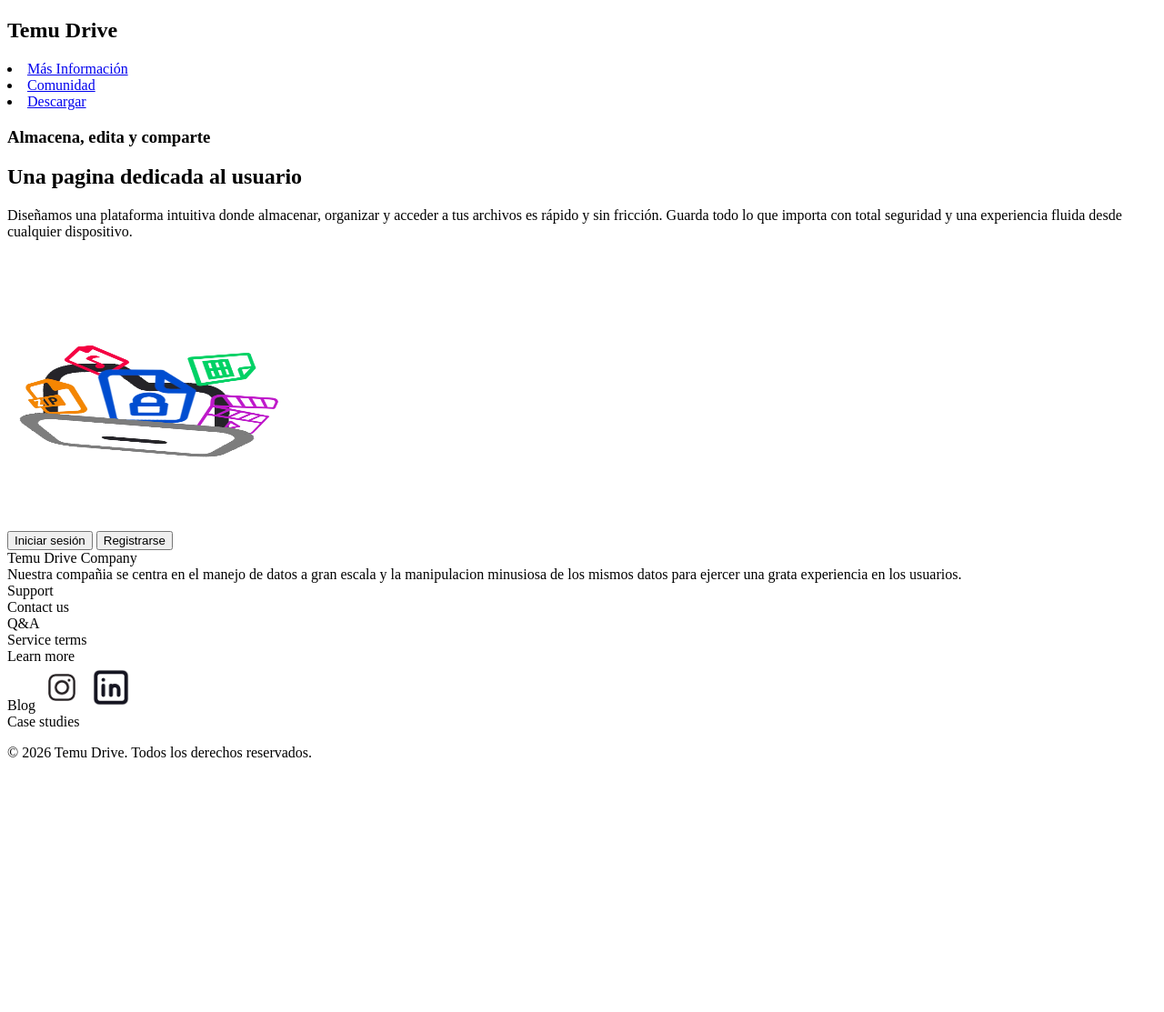
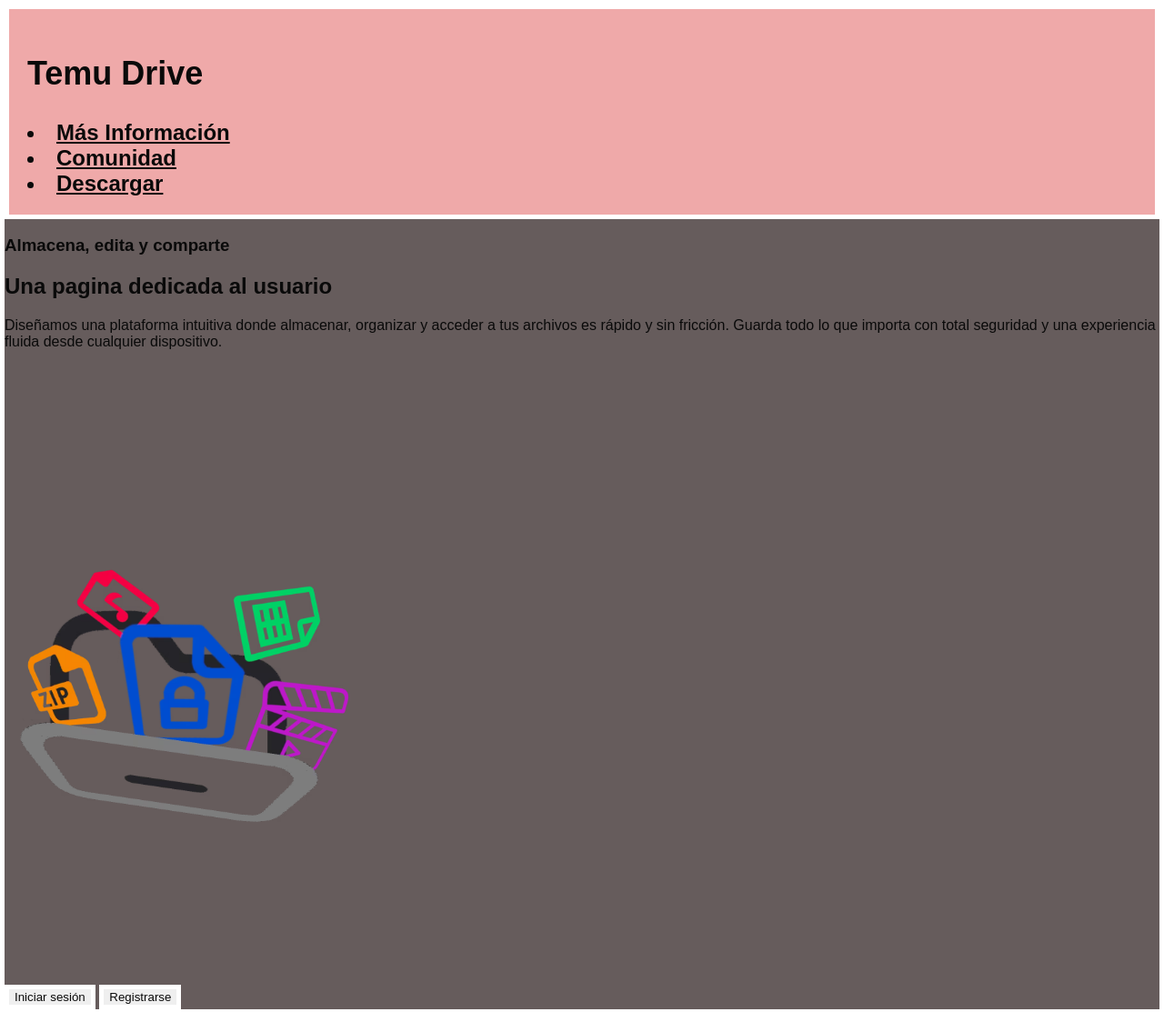
Before and after one commit to chopon7/proyecto_almacenamiento, a plain HTML site: page index.html in a window 1280 px wide. Shown: the top 1113 px of the page at 91% size. Before the commit the page ends 853 px from the top, so only its background shows below. Drawn offline with Linux system fonts and the light colour scheme.

Commit message:
Se agrego la edicion 1

```diff
--- a/css/styles.css
+++ b/css/styles.css
@@ -0,0 +1,37 @@
+*{
+    color: rgb(10, 10, 10);
+}
+
+.border {
+    border: 5px solid white;
+}
+
+header {
+    border: 5px solid white;
+    background-color: #efa9a9;
+    padding: 20px;
+    font-size: 24px;
+    font-weight: bold;
+}
+
+body {
+    border: 5px solid white;
+    background-color: #665c5c;
+    font-family: Arial, sans-serif;
+    margin: 0;
+    padding: 0;
+}
+
+footer {
+    border: 5px solid white;
+    background-color: #88a14a;
+    padding: 10px;
+    font-size: 14px;
+    text-align: center;
+    color: white;
+}
+
+#img-principal {
+    width: 30%;
+    height: auto;
+}
--- a/index.html
+++ b/index.html
@@ -24,11 +24,12 @@
     <meta property="og:image" content="https://imgs.search.brave.com/LFUvWDowFZiyRemXTzSNoQZqHijRwnziYuDO23TvPWo/rs:fit:860:0:0:0/g:ce/aHR0cHM6Ly9raW5z/dGEuY29tL3dwLWNv/bnRlbnQvdXBsb2Fk/cy8yMDIyLzA4L2Ns/b3VkLXN0b3JhZ2Ut/cHJvY2Vzcy1pbGx1/c3RyYXRpb24ucG5n">
     <meta property="og:url" content="https://temudrive.com">
     <meta property="og:type" content="website">
+    <link rel="stylesheet" href="css/styles.css">
 
 </head>
 
-<body>
-    <header>
+<body id="body">
+    <header class="header">
         <h2>Temu Drive</h2>
         <nav>
             <section>
@@ -45,7 +46,6 @@
                 </li>
             </section>
         </nav>
-
     </header>
     <main>
         <section name="Introduccion">
@@ -70,7 +70,7 @@
                 loading="lazy"
             >
 
-            <img src="assets/img/Fondo1.jpg"
+            <img id="img-principal" src="assets/img/Fondo1.jpg"
             alt="Imagen de fondo de texto principal y con tranparencia"
             width="300"
             height="300"
@@ -79,13 +79,13 @@
         </picture>
 
         <section name="Botones" content="Botones de iniciar sesion y registrarse">
-            <button>Iniciar sesión</button>
-            <button>Registrarse</button>
+            <button class="border"">Iniciar sesión</button>
+            <button class="border"">Registrarse</button>
         </section>
 
     </main>
 
-    <footer>
+    <footer id="div-footer">
         <section name="pie de pagina">
             Temu Drive Company
             <div>
```
